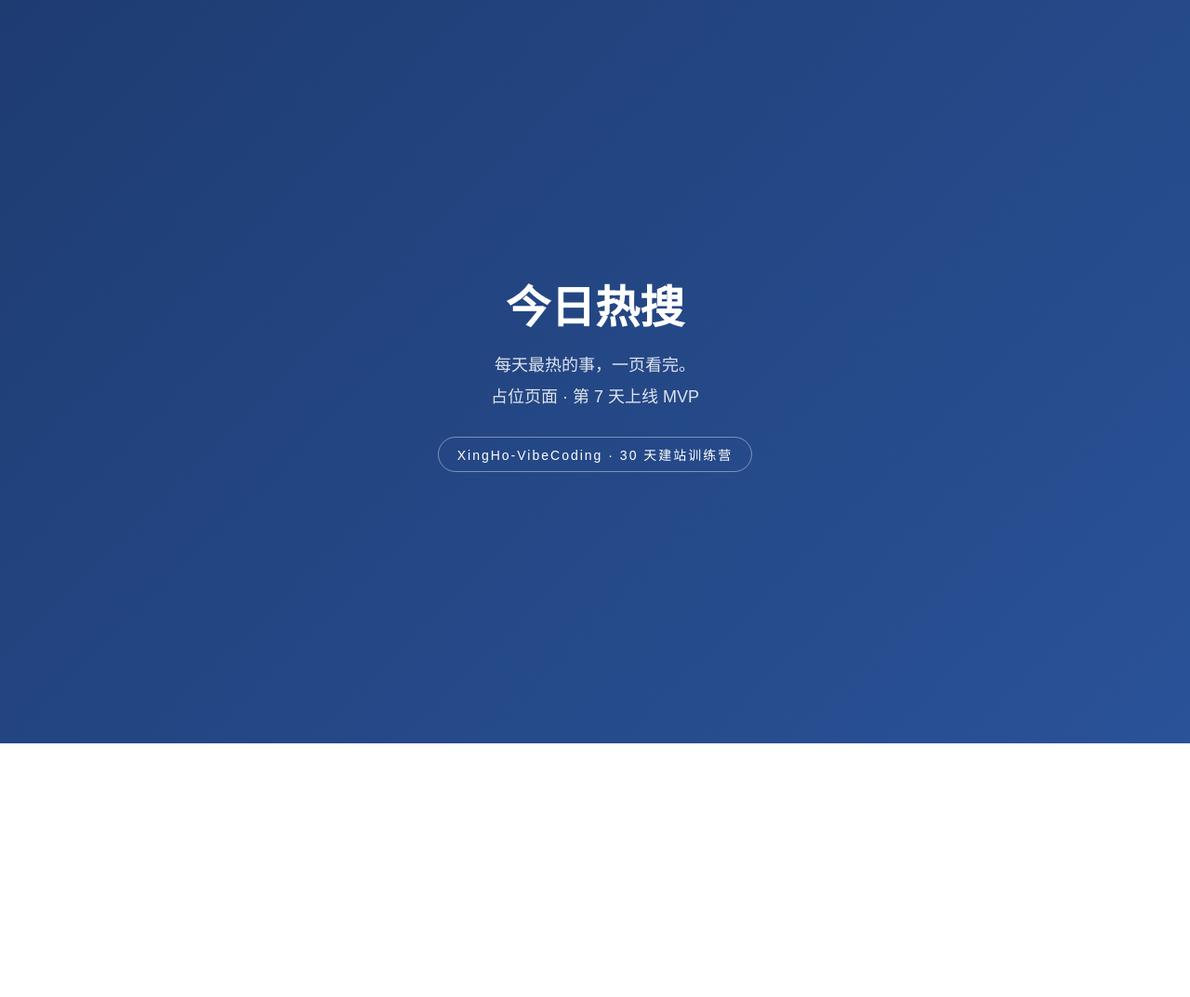
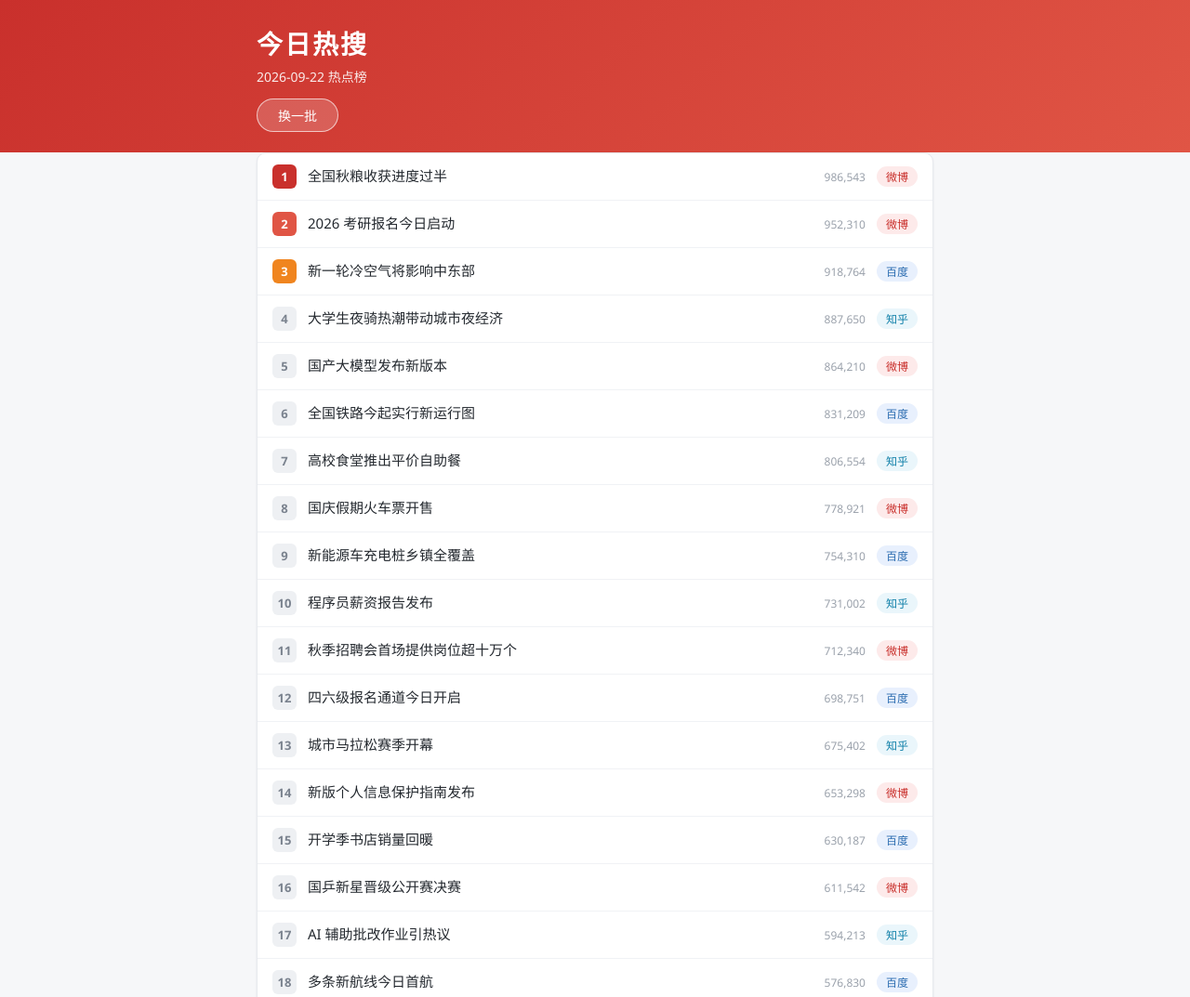
Before and after one commit to XingHo-VibeCoding/jinri-hot-search, a plain HTML site: page index.html in a window 1280 px wide. Shown: the top 1073 px of the page at 93% size. Before the commit the page ends 800 px from the top, so only its background shows below. Drawn offline with Linux system fonts and the light colour scheme.

Commit message:
Day 5｜MVP 首页开发完成，F1~F4 全部实现
改了什么：index.html 由占位页改为完整榜单页；README 进度更新至 Day 5
加了什么：新增 css/style.css 与 js/main.js——榜单展示（首屏热度前 20）、换一批（随机 20 条）、条目高亮（按标题跟随）、日期显示（来自数据文件）；含加载失败提示与 375px 移动端适配

```diff
--- /dev/null
+++ b/css/style.css
@@ -0,0 +1,120 @@
+/* 今日热搜 — 单页样式（PRD F1~F4，A5 移动端适配） */
+* { margin: 0; padding: 0; box-sizing: border-box; }
+
+body {
+  font-family: "Segoe UI", "Microsoft YaHei", sans-serif;
+  background: #f6f7f9;
+  color: #24292f;
+  min-height: 100vh;
+  display: flex;
+  flex-direction: column;
+}
+
+.container { max-width: 760px; margin: 0 auto; padding: 0 16px; width: 100%; }
+
+/* 标题区 */
+.top {
+  background: linear-gradient(135deg, #c9302c, #e05545);
+  color: #fff;
+  padding: 26px 0 22px;
+}
+.top h1 { font-size: 28px; letter-spacing: 2px; }
+.top .date { margin-top: 6px; font-size: 14px; opacity: .9; }
+.shuffle {
+  margin-top: 14px;
+  background: rgba(255,255,255,.18);
+  color: #fff;
+  border: 1px solid rgba(255,255,255,.65);
+  border-radius: 999px;
+  padding: 7px 22px;
+  font-size: 14px;
+  cursor: pointer;
+  transition: background .15s;
+}
+.shuffle:hover { background: rgba(255,255,255,.32); }
+.shuffle:active { transform: scale(.97); }
+
+/* 榜单区 */
+main { flex: 1; padding: 18px 0 26px; }
+.list {
+  list-style: none;
+  background: #fff;
+  border: 1px solid #e7e9ee;
+  border-radius: 10px;
+  overflow: hidden;
+  box-shadow: 0 1px 3px rgba(20,30,50,.06);
+}
+.item {
+  display: flex;
+  align-items: center;
+  gap: 12px;
+  padding: 12px 16px;
+  border-top: 1px solid #f0f2f5;
+  cursor: pointer;
+  transition: background .12s;
+}
+.item:first-child { border-top: none; }
+.item:hover { background: #fafbfc; }
+
+.rank {
+  width: 26px; height: 26px;
+  border-radius: 6px;
+  background: #eef0f3;
+  color: #7a828e;
+  font-size: 13px; font-weight: 700;
+  display: flex; align-items: center; justify-content: center;
+  flex-shrink: 0;
+}
+.rank.r1 { background: #c9302c; color: #fff; }
+.rank.r2 { background: #e05545; color: #fff; }
+.rank.r3 { background: #f0851f; color: #fff; }
+
+.title { flex: 1; font-size: 15px; line-height: 1.45; word-break: break-all; }
+
+.heat { font-size: 12px; color: #9aa1ab; white-space: nowrap; }
+
+.src {
+  font-size: 12px;
+  padding: 2px 10px;
+  border-radius: 999px;
+  white-space: nowrap;
+}
+.src-微博 { background: #fdeaea; color: #c9302c; }
+.src-百度 { background: #e8f0fd; color: #2b6cb0; }
+.src-知乎 { background: #eaf6fb; color: #0f7fa8; }
+
+/* 高亮（已看标记，F3） */
+.item.hit { background: #fff7df; }
+.item.hit .title { color: #8a6d1a; }
+
+/* 错误提示 */
+.error {
+  margin-top: 16px;
+  background: #fdeaea;
+  color: #c9302c;
+  border: 1px solid #f3c1c1;
+  border-radius: 8px;
+  padding: 12px 16px;
+  font-size: 14px;
+}
+.hidden { display: none; }
+
+/* 页脚 */
+.footer {
+  background: #fff;
+  border-top: 1px solid #e7e9ee;
+  padding: 14px 0 18px;
+  font-size: 12px;
+  color: #9aa1ab;
+  text-align: center;
+  line-height: 1.7;
+}
+
+/* A5：375px 无横向滚动 */
+@media (max-width: 480px) {
+  .top h1 { font-size: 22px; }
+  .item { padding: 10px 12px; gap: 8px; }
+  .title { font-size: 14px; }
+  .heat { font-size: 11px; }
+  .src { font-size: 11px; padding: 2px 8px; }
+}
--- a/index.html
+++ b/index.html
@@ -3,41 +3,30 @@
 <head>
   <meta charset="UTF-8">
   <meta name="viewport" content="width=device-width, initial-scale=1.0">
-  <title>今日热搜 - jinri-hot-search</title>
-  <style>
-    * { margin: 0; padding: 0; box-sizing: border-box; }
-    body {
-      font-family: "Microsoft YaHei", sans-serif;
-      min-height: 100vh;
-      display: flex;
-      align-items: center;
-      justify-content: center;
-      background: linear-gradient(135deg, #1e3c72, #2a5298);
-      color: #fff;
-    }
-    .card {
-      text-align: center;
-      padding: 60px 40px;
-    }
-    .card h1 { font-size: 48px; margin-bottom: 16px; }
-    .card p { font-size: 18px; opacity: .85; margin-bottom: 8px; }
-    .badge {
-      display: inline-block;
-      margin-top: 24px;
-      padding: 8px 20px;
-      border: 1px solid rgba(255,255,255,.4);
-      border-radius: 999px;
-      font-size: 14px;
-      letter-spacing: 2px;
-    }
-  </style>
+  <title>今日热搜 — 每天最热的事，一页看完</title>
+  <link rel="stylesheet" href="css/style.css">
 </head>
 <body>
-  <div class="card">
-    <h1>今日热搜</h1>
-    <p>每天最热的事，一页看完。</p>
-    <p>占位页面 · 第 7 天上线 MVP</p>
-    <div class="badge">XingHo-VibeCoding · 30 天建站训练营</div>
-  </div>
+  <header class="top">
+    <div class="container">
+      <h1>今日热搜</h1>
+      <p class="date" id="date">日期加载中…</p>
+      <button id="shuffleBtn" class="shuffle" type="button">换一批</button>
+    </div>
+  </header>
+
+  <main class="container">
+    <ol id="list" class="list"></ol>
+    <p id="error" class="error hidden">数据加载失败，请确认通过本地服务器访问后刷新重试。</p>
+  </main>
+
+  <footer class="footer">
+    <div class="container">
+      <p id="updated"></p>
+      <p class="credit">演示数据 · 非实时 ｜ 今日热搜 © 2026 张光如（709QR）· XingHo-VibeCoding 训练营</p>
+    </div>
+  </footer>
+
+  <script src="js/main.js"></script>
 </body>
 </html>
--- /dev/null
+++ b/js/main.js
@@ -0,0 +1,71 @@
+/* 今日热搜 — 页面逻辑（PRD F1~F4） */
+const COUNT = 20; // 每批展示条数（PRD F1）
+let pool = []; // 数据池（PRD A7：≥40 条）
+const highlighted = new Set(); // 高亮按标题跟随条目（PRD F2/F3）
+
+const list = document.getElementById('list');
+const dateEl = document.getElementById('date');
+const errEl = document.getElementById('error');
+
+/* 洗牌：换一批从数据池随机取（PRD F2） */
+function shuffle(arr) {
+  const a = arr.slice();
+  for (let i = a.length - 1; i > 0; i--) {
+    const j = Math.floor(Math.random() * (i + 1));
+    [a[i], a[j]] = [a[j], a[i]];
+  }
+  return a;
+}
+
+function render(items) {
+  list.innerHTML = '';
+  items.forEach((item, idx) => {
+    const li = document.createElement('li');
+    li.className = 'item' + (highlighted.has(item.title) ? ' hit' : '');
+    li.innerHTML =
+      '<span class="rank ' + (idx < 3 ? 'r' + (idx + 1) : '') + '">' + (idx + 1) + '</span>' +
+      '<span class="title"></span>' +
+      '<span class="heat">' + item.heat.toLocaleString() + '</span>' +
+      '<span class="src src-' + item.source + '">' + item.source + '</span>';
+    li.querySelector('.title').textContent = item.title; // textContent 防注入
+    li.addEventListener('click', () => {
+      if (highlighted.has(item.title)) {
+        highlighted.delete(item.title);
+        li.classList.remove('hit');
+      } else {
+        highlighted.add(item.title);
+        li.classList.add('hit');
+      }
+    });
+    list.appendChild(li);
+  });
+}
+
+function draw() {
+  render(shuffle(pool).slice(0, COUNT));
+}
+
+/* 首屏：按热度取前 20（真实榜单语义）；换一批：随机 20 条（PRD F2） */
+function initial() {
+  render(pool.slice(0, COUNT));
+}
+
+/* 数据来源：静态 JSON（tech.md 决策），Day 23 换数据库时只改这里 */
+fetch('data/hot-data.json')
+  .then(r => { if (!r.ok) throw new Error('HTTP ' + r.status); return r.json(); })
+  .then(data => {
+    pool = data.items;
+    dateEl.textContent = data.date + ' 热点榜'; // F4：日期来自数据文件（PRD A9）
+    document.getElementById('updated').textContent =
+      '数据更新于 ' + data.date + ' · 数据池共 ' + pool.length + ' 条';
+    initial();
+  })
+  .catch(e => {
+    errEl.classList.remove('hidden');
+    console.error(e);
+  });
+
+document.getElementById('shuffleBtn').addEventListener('click', () => {
+  draw();
+  window.scrollTo({ top: 0, behavior: 'smooth' }); // 换一批后回顶部，榜单从头看
+});
```
Also changed, not shown: 1 other file.
